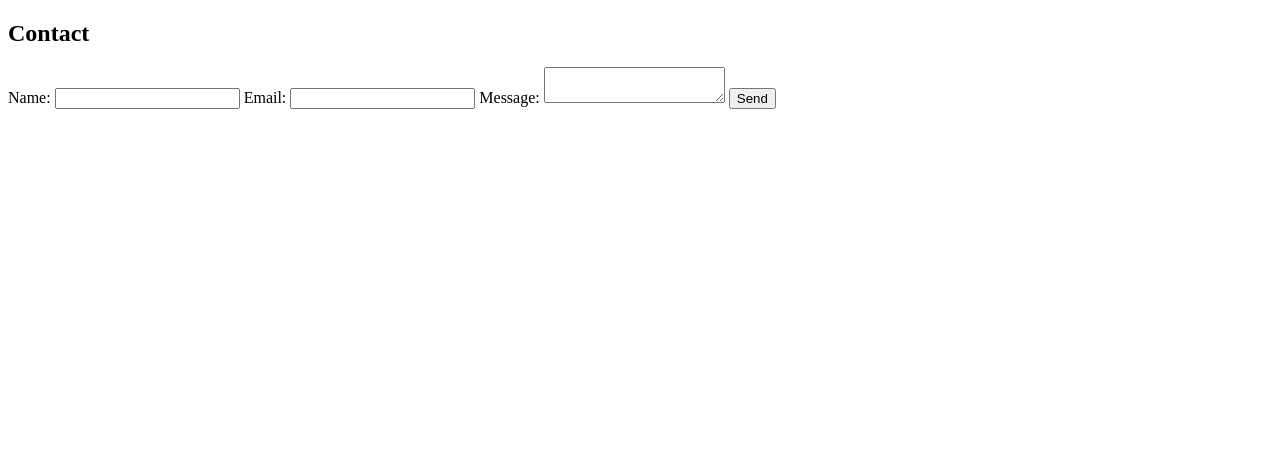
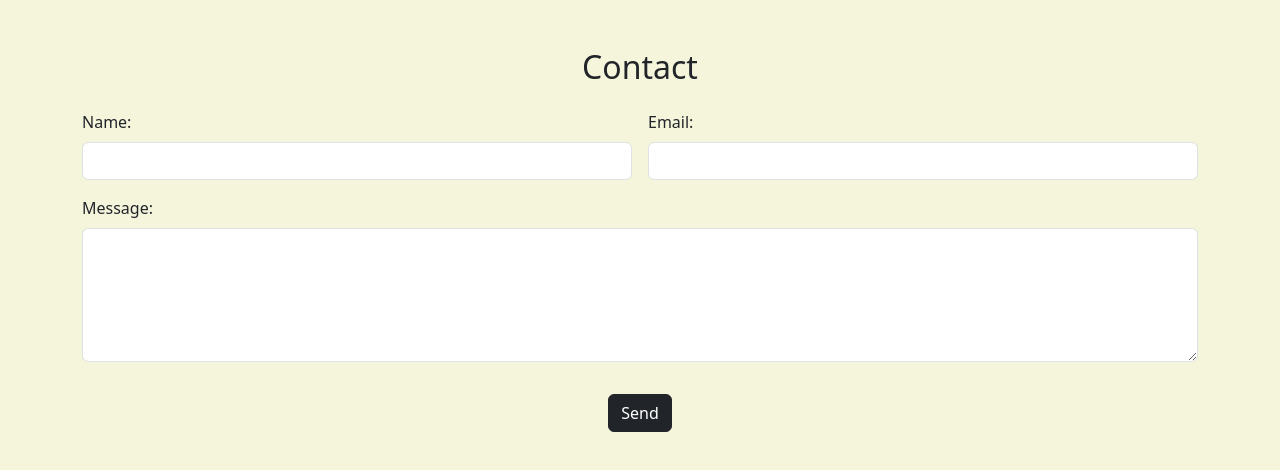
Before and after one commit to fouziaa62/FouziaAhmad-Art, a plain HTML site: page contact.html in a window 1280 px wide. Drawn offline with nearby package versions, Linux system fonts and the light colour scheme.

```diff
--- a/contact.html
+++ b/contact.html
@@ -4,18 +4,42 @@
     <meta charset="UTF-8">
     <meta name="viewport" content="width=device-width, initial-scale=1.0">
     <title>Document</title>
+    <link href="https://cdn.jsdelivr.net/npm/bootstrap@5.3.3/dist/css/bootstrap.min.css" rel="stylesheet" integrity="sha384-QWTKZyjpPEjISv5WaRU9OFeRpok6YctnYmDr5pNlyT2bRjXh0JMhjY6hW+ALEwIH" crossorigin="anonymous">
+    <style>
+        body {
+            background-color: beige;
+        }
+        button {
+            background-color: #654321;
+            color: beige;
+            border: none;
+            padding: 10px 20px;
+            cursor: pointer;
+        }
+        button:hover {
+            opacity: 0.8;
+        }
+    </style>
 </head>
 <body>
-    <section id="contact">
-        <h2>Contact</h2>
-        <form>
-            <label for="name">Name:</label>
-            <input type="text" id="name" name="name" required>
-            <label for="email">Email:</label>
-            <input type="email" id="email" name="email" required>
-            <label for="message">Message:</label>
-            <textarea id="message" name="message" required></textarea>
-            <button type="submit">Send</button>
+    <section id="contact" class="container mt-5">
+        <h2 class="text-center mb-4">Contact</h2>
+        <form class="row g-3">
+            <div class="col-md-6">
+                <label for="name" class="form-label">Name:</label>
+                <input type="text" id="name" name="name" class="form-control" required>
+            </div>
+            <div class="col-md-6">
+                <label for="email" class="form-label">Email:</label>
+                <input type="email" id="email" name="email" class="form-control" required>
+            </div>
+            <div class="col-12">
+                <label for="message" class="form-label">Message:</label>
+                <textarea id="message" name="message" class="form-control" rows="5" required></textarea>
+            </div>
+            <div class="col-12 text-center">
+                <button type="submit" class="btn btn-dark mt-3">Send</button>
+            </div>
         </form>
     </section>
 </body>
```
Also changed, not shown: Collection.html (added), assets/images/android-chrome-192x192.png (added), assets/images/android-chrome-512x512.png (added), assets/images/apple-touch-icon.png (added), assets/images/favicon-16x16.png (added), assets/images/favicon-32x32.png (added), assets/images/favicon.ico (added), assets/images/site.webmanifest (added), 1 other file.
